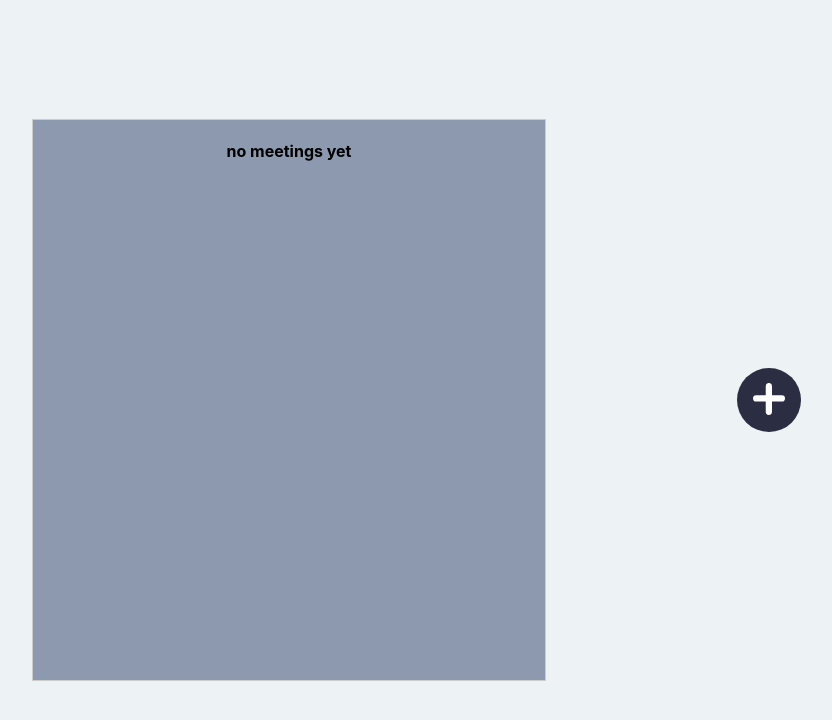
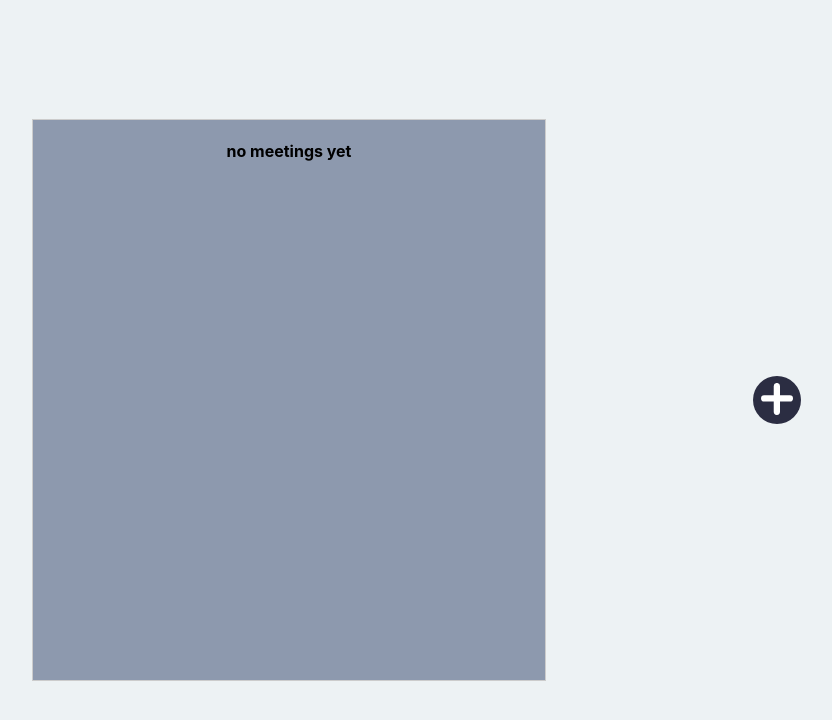
Before and after one commit to Billbern/TodoMeetings, a React (Create React App) app: page / in a window 1280 px wide. Shown: the top 720 px of the page, without its empty margins (351-1183 px from the left). Built offline with nearby package versions, Linux system fonts and the light colour scheme.

Commit message:
changed button size

```diff
--- a/src/App.css
+++ b/src/App.css
@@ -16,8 +16,8 @@ div.content {
 }
 
 .button{
-  width: 64px;
-  height: 64px;
+  width: 48px;
+  height: 48px;
   display: flex;
   border-radius: 50%;
   align-items: center;
```
